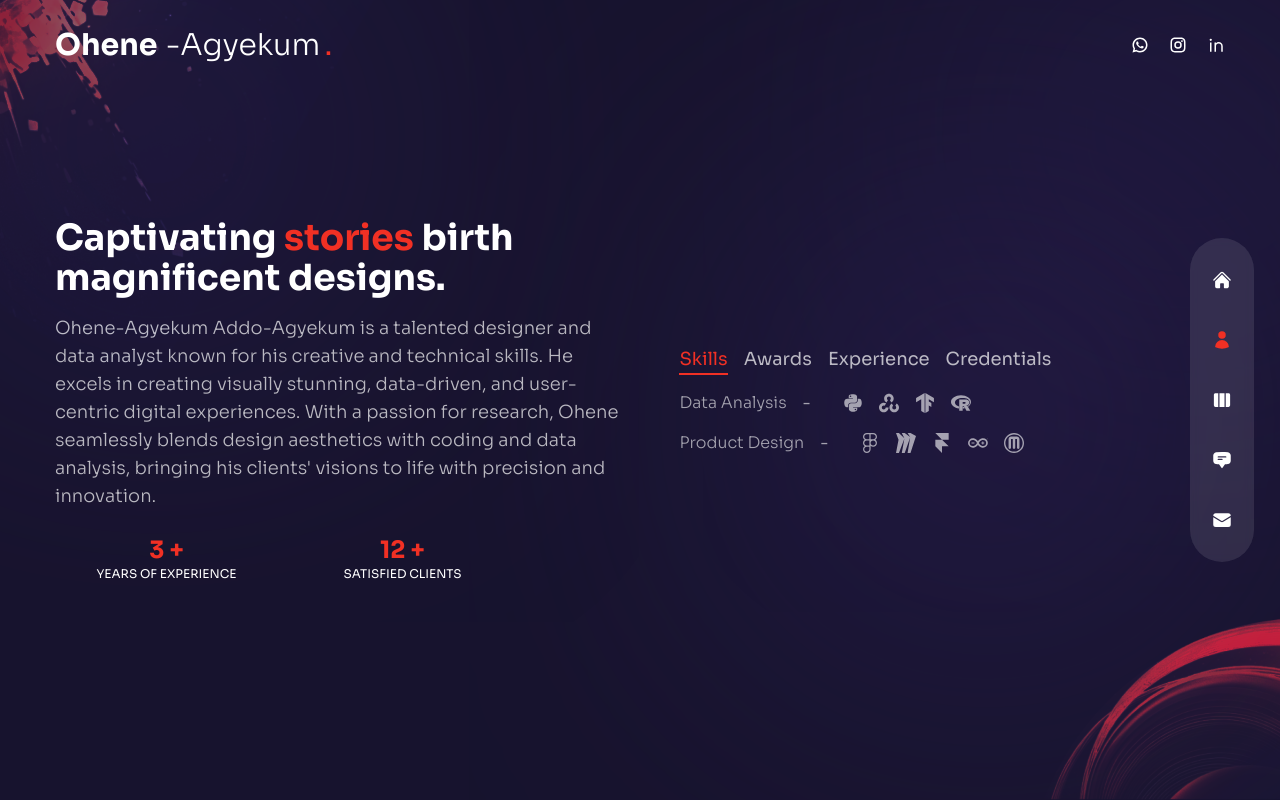
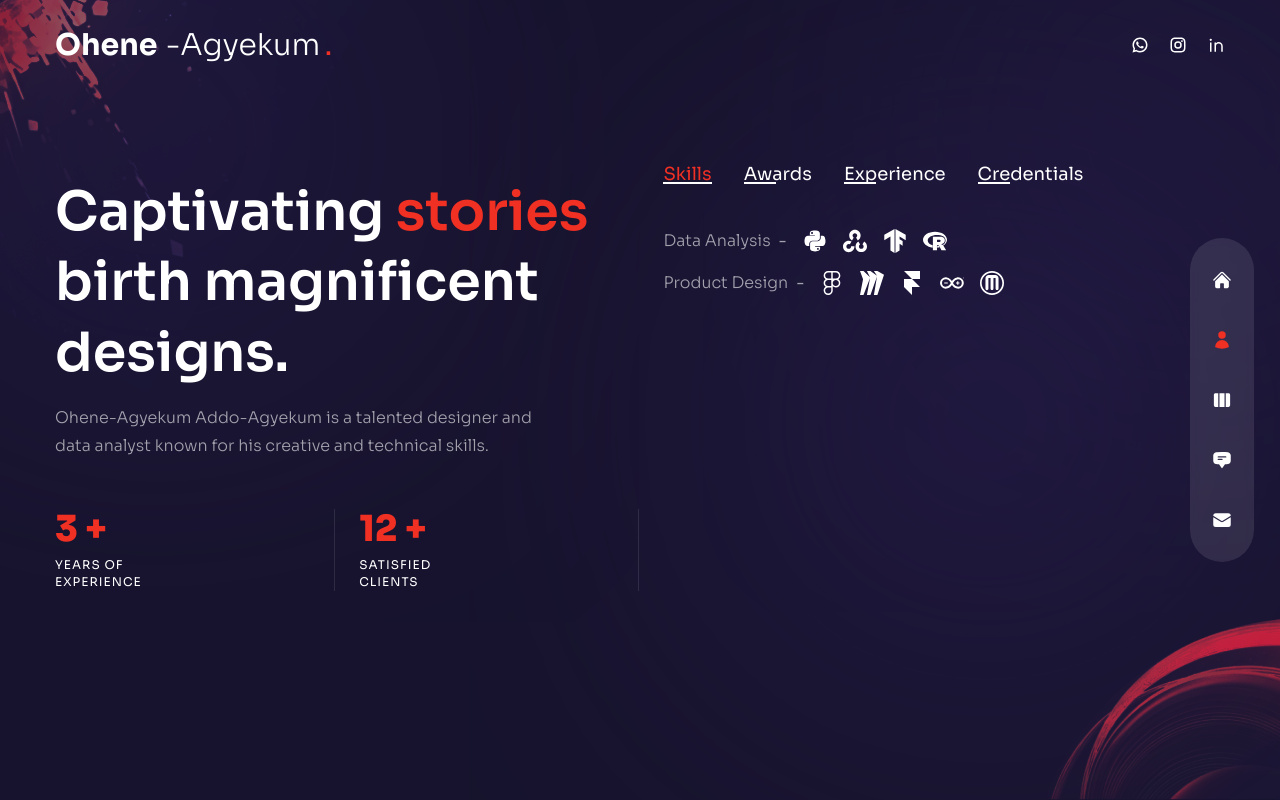
Before and after one commit to ibrahzizo360/my-portfolio, a Next.js app: page /about in a window 1280 px wide. Built offline with nearby package versions, Linux system fonts and the light colour scheme.

Commit message:
minor fix

```diff
--- a/components/Avatar.js
+++ b/components/Avatar.js
@@ -1,15 +1,17 @@
 import Image from "next/image";
 
-
 const Avatar = () => {
-  return <div className="hidden xl:flex xl:max-w-none">
-    <Image src={'/ohene.png'}
-    width={807}
-    height={748}
-    alt=''
-    className="translate-z-0 w-full h-full"
-    />
-  </div>;
+  return (
+    <div className="hidden xl:flex xl:max-w-none">
+      <Image
+        src={"/avatar_ai.png"}
+        width={807}
+        height={748}
+        alt=""
+        className="translate-z-0 w-full h-full"
+      />
+    </div>
+  );
 };
 
 export default Avatar;
--- a/components/TestimonialSlider.js
+++ b/components/TestimonialSlider.js
@@ -1,28 +1,27 @@
 // testimonial data
 const testimonialData = [
   {
-    image: '/t-avt-1.png',
-    name: 'Amina Kone',
-    position: 'Customer',
+    image: "/t-avt-1.png",
+    name: "Amina Kone",
+    position: "Customer",
     message:
-      'The service was exceptional and the product exceeded my expectations. I will definitely recommend it to others!',
+      "The service was exceptional and the product exceeded my expectations. I will definitely recommend it to others!",
   },
   {
-    image: '/t-avt-2.png',
-    name: 'Kwame Mensah',
-    position: 'Customer',
+    image: "/t-avt-2.png",
+    name: "Kwame Mensah",
+    position: "Customer",
     message:
-      'A truly remarkable experience! The team was professional and attentive to all my needs.',
+      "A truly remarkable experience! The team was professional and attentive to all my needs.",
   },
   {
-    image: '/t-avt-3.png',
-    name: 'Fatima Diallo',
-    position: 'Customer',
+    image: "/t-avt-3.png",
+    name: "Fatima Diallo",
+    position: "Customer",
     message:
-      'I am thoroughly impressed with the quality and efficiency of the service. Thank you for making my experience memorable.',
+      "I am thoroughly impressed with the quality and efficiency of the service. Thank you for making my experience memorable.",
   },
 ];
-
 
 // data
 const workSlides = {
@@ -30,40 +29,40 @@ const workSlides = {
     {
       images: [
         {
-          title: 'title',
-          path: '/thumb1.jpg',
+          title: "title",
+          path: "/thumb1.jpg",
         },
         {
-          title: 'title',
-          path: '/thumb2.jpg',
+          title: "title",
+          path: "/thumb2.jpg",
         },
         {
-          title: 'title',
-          path: '/thumb3.jpg',
+          title: "title",
+          path: "/thumb3.jpg",
         },
         {
-          title: 'title',
-          path: '/thumb4.jpg',
+          title: "title",
+          path: "/thumb4.jpg",
         },
       ],
     },
     {
       images: [
         {
-          title: 'title',
-          path: '/thumb4.jpg',
+          title: "title",
+          path: "/thumb4.jpg",
         },
         {
-          title: 'title',
-          path: '/thumb1.jpg',
+          title: "title",
+          path: "/thumb1.jpg",
         },
         {
-          title: 'title',
-          path: '/thumb2.jpg',
+          title: "title",
+          path: "/thumb2.jpg",
         },
         {
-          title: 'title',
-          path: '/thumb3.jpg',
+          title: "title",
+          path: "/thumb3.jpg",
         },
       ],
     },
@@ -71,72 +70,90 @@ const workSlides = {
 };
 
 //import swiper react componenets
-import {Swiper, SwiperSlide} from 'swiper/react';
+import { Swiper, SwiperSlide } from "swiper/react";
 
 //import swiper  styles
-import 'swiper/css';
-import 'swiper/css/pagination';
-import 'swiper/css/navigation';
+import "swiper/css";
+import "swiper/css/pagination";
+import "swiper/css/navigation";
 
 // import required modules
-import { Navigation, Pagination } from 'swiper';
+import { Navigation, Pagination } from "swiper";
 
 //framer motion
-import { motion } from 'framer-motion';
-import { fadeIn } from '../variants';
-import Image from 'next/image';
+import { motion } from "framer-motion";
+import { fadeIn } from "../variants";
+import Image from "next/image";
 
-import {FaQuoteLeft} from 'react-icons/fa';
+import { FaQuoteLeft } from "react-icons/fa";
 
 const TestimonialSlider = () => {
-  return <Swiper
+  return (
+    <Swiper
       navigation={true}
       pagination={{
-    clickable : true,
+        clickable: true,
       }}
       modules={[Navigation, Pagination]}
-  className='h-[400px]'
+      className="h-[400px]"
     >
-    {
-      testimonialData.map((person, index) => {
-        return <SwiperSlide key={index}>
-          <div className='flex flex-col items-center md:flex-row gap-x-8 h-full
-          px-16'>
+      {testimonialData.map((person, index) => {
+        return (
+          <SwiperSlide key={index}>
+            <div
+              className="flex flex-col items-center md:flex-row gap-x-8 h-full
+          xs:px-16 px-10"
+            >
               {/* avatar, name, position */}
-            <div className='w-full max-w-[300px] flex flex-col xl:justify-center
-            items-center relative mx-auto xl:mx-0'>
-              <div className='flex flex-col justify-center text-center'>
+              <div
+                className="w-full max-w-[300px] flex flex-col xl:justify-center
+            items-center relative mx-auto xl:mx-0"
+              >
+                <div className="flex flex-col justify-center text-center">
                   {/* avatar */}
-                <div className='mb-2 mx-auto'>
-                  <Image src={person.image} width={100} height={100} className='rounded-full'/>
+                  <div className="mb-2 mx-auto">
+                    <Image
+                      src={person.image}
+                      width={100}
+                      height={100}
+                      className="rounded-full"
+                    />
                   </div>
                   {/* name */}
-                <div className='text-lg'>{person.name}</div>
+                  <div className="text-lg">{person.name}</div>
                   {/* position */}
-                <div className='text-[12px] uppercase font-extralight
-                tracking-widest'>{person.position}</div>
+                  <div
+                    className="text-[12px] uppercase font-extralight
+                tracking-widest"
+                  >
+                    {person.position}
+                  </div>
                 </div>
               </div>
               {/* quote and message */}
-            <div className='flex-1 flex flex-col justify-center
+              <div
+                className="flex-1 flex flex-col justify-center
             before:w-[1px] xl:before:bg-white/20 xl:before:absolute xl:before:left-0
-            xl:before:h-[200px] relative xl:pl-20'>
+            xl:before:h-[200px] relative xl:pl-20"
+              >
                 {/* quote icon */}
-              <div className='mb-4'>
-                <FaQuoteLeft className='text-4xl xl:text-6xl text-white/20 mx-auto
-                md:mx-0'/>
+                <div className="mb-4">
+                  <FaQuoteLeft
+                    className="text-4xl xl:text-6xl text-white/20 mx-auto
+                md:mx-0"
+                  />
                 </div>
                 {/* message */}
-              <div className='xl:text-lg text-center md:text-left'>
+                <div className="xl:text-lg text-center md:text-left">
                   {person.message}
                 </div>
               </div>
             </div>
-
           </SwiperSlide>
-      })
-    }
-  </Swiper>;
+        );
+      })}
+    </Swiper>
+  );
 };
 
 export default TestimonialSlider;
--- a/pages/about/index.js
+++ b/pages/about/index.js
@@ -1,3 +1,4 @@
+// icons
 import {
   FaHtml5,
   FaCss3,
@@ -7,6 +8,7 @@ import {
   FaFigma,
   FaPython,
 } from "react-icons/fa";
+
 import {
   SiNextdotjs,
   SiFramer,
@@ -26,7 +28,7 @@ import { useState } from "react";
 import { fadeIn } from "../../variants";
 import CountUp from "react-countup";
 
-// Data
+//  data
 const aboutData = [
   {
     title: "skills",
@@ -50,7 +52,10 @@ const aboutData = [
   {
     title: "awards",
     info: [
-      { title: "UGASS Hackathon, University of Ghana - Winner", stage: "2023" },
+      {
+        title: "UGASS Hackathon, University of Ghana - Winner",
+        stage: "2023",
+      },
       {
         title: "Statsbank Hackathon, Ghana Statistical Services - Finalist",
         stage: "2023",
@@ -60,7 +65,7 @@ const aboutData = [
         stage: "2024",
       },
       {
-        title: "African Technology Forum AI Challenge, OpenAI - Participant",
+        title: "African Techology Forum AI Challenge, OpenAI - Participant",
         stage: "2024",
       },
       {
@@ -72,7 +77,10 @@ const aboutData = [
   {
     title: "experience",
     info: [
-      { title: "UX/UI Designer (Intern) - Lastmal Inc.", stage: "2021 - 2022" },
+      {
+        title: "UX/UI Designer (Intern)  -  Lastmal Inc.",
+        stage: "2021 - 2022",
+      },
       {
         title: "UX/UI Designer - Change Promotions Limited",
         stage: "2022 - 2023",
@@ -81,13 +89,19 @@ const aboutData = [
         title: "Head of Data Strategies - Atempong TV",
         stage: "2022 - 2023",
       },
-      { title: "Product Designer - Flexi Payments Inc.", stage: "2023 - 2024" },
+      {
+        title: "Product Designer - Flexi Payments Inc.",
+        stage: "2023 - 2024",
+      },
     ],
   },
   {
     title: "credentials",
     info: [
-      { title: "Google UX Design Certificate - Google Inc.", stage: "2023" },
+      {
+        title: " Google UX Design Certificate - Google Inc.",
+        stage: "2023",
+      },
       {
         title: "BSc. Statistics & Computer Science - University of Ghana",
         stage: "2024",
@@ -100,17 +114,26 @@ const About = () => {
   const [index, setIndex] = useState(0);
 
   return (
-    <div className="h-full bg-primary/30 py-16 sm:py-20 xl:py-32 text-center xl:text-left">
+    <div className="h-full bg-primary/30 py-32 text-center xl:text-left">
       <Circles />
-      <div className="container mx-auto h-full flex flex-col items-center xl:flex-row gap-y-8 gap-x-6">
-        {/* Text Section */}
-        <div className="flex-1 flex flex-col justify-center px-4 sm:px-8 xl:px-0">
+      {/* Avatar img */}
+      {/* <motion.div
+        variants={fadeIn("right", 0.2)}
+        initial="hidden"
+        animate="show"
+        exit={"hidden"}
+        className="hidden xl:flex absolute bottom-0 -left-[370px]"
+      >
+        <Avatar />
+      </motion.div> */}
+      <div className="container mx-auto h-full flex flex-col items-center xl:flex-row gap-x-6">
+        <div className="flex-1 flex flex-col justify-center">
           <motion.h2
             variants={fadeIn("right", 0.2)}
             initial="hidden"
             animate="show"
             exit={"hidden"}
-            className="text-2xl sm:text-3xl xl:text-4xl font-bold mb-4"
+            className="xs:h2 text-2xl"
           >
             Captivating <span className="text-accent">stories</span> birth
             magnificent designs.
@@ -120,75 +143,99 @@ const About = () => {
             initial="hidden"
             animate="show"
             exit={"hidden"}
-            className="text-sm sm:text-base xl:text-lg text-white/70 leading-relaxed max-w-xl mx-auto xl:mx-0 mb-6"
+            className="max-w-[500px] mx-auto xl:mx-0 mb-6 xl:mb-12 px-2 xl:px-0"
           >
             Ohene-Agyekum Addo-Agyekum is a talented designer and data analyst
-            known for his creative and technical skills. He excels in creating
-            visually stunning, data-driven, and user-centric digital
-            experiences. With a passion for research, Ohene seamlessly blends
-            design aesthetics with coding and data analysis, bringing his
-            clients' visions to life with precision and innovation.
+            known for his creative and technical skills.
           </motion.p>
-          {/* Counters */}
+          {/* counters */}
           <motion.div
             variants={fadeIn("right", 0.6)}
             initial="hidden"
             animate="show"
             exit={"hidden"}
-            className="flex justify-around max-w-xs sm:max-w-md mx-auto xl:mx-0 text-center gap-x-6"
+            className="hidden md:flex md:max-xl xl:max-w-none mx-auto xl:mx-0
+            mb-8"
           >
-            <div>
-              <div className="text-xl sm:text-2xl font-bold text-accent">
+            <div className="flex flex-1 xl:gap-x-6">
+              {/* experience */}
+              <div
+                className="relative flex-1 after:w-[1px] after:h-full
+              after:bg-white/10 after:absolute after:top-0 after:right-0"
+              >
+                <div className="text-2xl xl:text-4xl font-extrabold text-accent mb-2">
                   <CountUp start={0} end={3} duration={5} /> +
                 </div>
-              <div className="text-xs uppercase">Years of Experience</div>
+                <div
+                  className="text-xs uppercase tracking-[1px] leading-[1.4]
+                max-w-[100px]"
+                >
+                  Years of experience
                 </div>
-            <div>
-              <div className="text-xl sm:text-2xl font-bold text-accent">
+              </div>
+              {/* clients */}
+              <div
+                className="relative flex-1 after:w-[1px] after:h-full
+              after:bg-white/10 after:absolute after:top-0 after:right-0"
+              >
+                <div className="text-2xl xl:text-4xl font-extrabold text-accent mb-2">
                   <CountUp start={0} end={12} duration={5} /> +
                 </div>
-              <div className="text-xs uppercase">Satisfied Clients</div>
+                <div
+                  className="text-xs uppercase tracking-[1px] leading-[1.4]
+                max-w-[100px]"
+                >
+                  Satisfied clients
+                </div>
+              </div>
             </div>
           </motion.div>
         </div>
-
-        {/* Tabs Section */}
         <motion.div
           variants={fadeIn("left", 0.4)}
           initial="hidden"
           animate="show"
           exit={"hidden"}
-          className="flex flex-col w-full xl:max-w-[48%] px-4"
+          className="flex flex-col w-full xl:max-w-[48%] h-[480px]"
         >
-          {/* Tabs */}
-          <div className="flex justify-center xl:justify-start gap-x-4 mb-4 text-sm sm:text-base xl:text-lg">
+          <div className="flex gap-x-4 xl:gap-x-8 mx-auto xl:mx-0 mb-4">
             {aboutData.map((item, itemIndex) => (
               <div
                 key={itemIndex}
-                className={`cursor-pointer capitalize ${
-                  index === itemIndex
-                    ? "text-accent border-b-2 border-accent"
-                    : "text-white/70"
-                }`}
+                className={`${
+                  index === itemIndex &&
+                  "text-accent after:w-[100%] after:bg-accent after:transition-all after:duration-300"
+                } cursor-pointer capitalize xl:text-lg relative after:w-8 after:h-[2px] after:bg-white after:absolute after:bottom-1 after:left-0`}
                 onClick={() => setIndex(itemIndex)}
               >
                 {item.title}
               </div>
             ))}
           </div>
-          {/* Tab Content */}
-          <div className="flex flex-col gap-y-4 items-center xl:items-start text-white/60">
-            {aboutData[index].info.map((item, itemIndex) => (
+          <div
+            className=" py-2 xl:py-6 flex flex-col gap-y-2
+          xl:gap-y-4 items-center xl:items-start"
+          >
+            {aboutData[index].info.map((item, itemIndex) => {
+              return (
                 <div
                   key={itemIndex}
-                className="flex flex-col md:flex-row items-center gap-x-4 text-sm sm:text-base"
+                  className="flex-1 flex flex-col md:flex-row max-w-max gap-x-2
+                items-center text-white/60"
                 >
-                <div className="font-light">{item.title}</div>
-                <div className="hidden md:block">-</div>
+                  {/* title */}
+                  <div className="font-light mb-2 md:mb-0">{item.title}</div>
+                  <div className="hidden md:flex">-</div>
                   <div>{item.stage}</div>
-                <div className="flex gap-x-4 text-xl">{item.icons}</div>
+                  <div className="flex gap-x-4">
+                    {/* icons */}
+                    {item.icons?.map((icon, itemIndex) => {
+                      return <div className="text-2xl text-white">{icon}</div>;
+                    })}
                   </div>
-            ))}
+                </div>
+              );
+            })}
           </div>
         </motion.div>
       </div>
--- a/pages/index.js
+++ b/pages/index.js
@@ -8,15 +8,21 @@ const Home = () => {
   return (
     <div className="bg-primary/60 h-full">
       {/* text */}
-      <div className="w-full h-full bg-gradient-to-r from-primary/10 via-black/30 to-black/10">
-        <div className="text-center flex flex-col justify-center xs:pt-20 sm:pt-28 md:pt-40 xl:pt-40 xl:text-left h-full container mx-auto">
+      <div
+        className="w-full h-full bg-gradient-to-r from-primary/10 via-black/30
+    to-black/10"
+      >
+        <div
+          className="text-center flex flex-col justify-center xl:pt-40
+      xl:text-left h-full container mx-auto"
+        >
           {/* title */}
           <motion.h1
             variants={fadeIn("down", 0.2)}
             initial="hidden"
             animate="show"
             exit="hidden"
-            className="text-3xl xs:text-2xl sm:text-4xl md:text-5xl xl:text-6xl font-bold leading-tight"
+            className="h1"
           >
             Manifesting ideas <br /> in the{" "}
             <span className="text-accent">Digital World</span>
@@ -27,16 +33,11 @@ const Home = () => {
             initial="hidden"
             animate="show"
             exit="hidden"
-            className="text-sm xs:text-xs sm:text-base md:text-lg max-w-xs xs:max-w-sm sm:max-w-md xl:max-w-xl mx-auto xl:mx-0 mb-5 xl:mb-7"
+            className="max-w-sm xl:max-w-xl mx-auto xl:mx-0 mb-10 xl:mb-7"
           >
             Ohene-Agyekum Addo-Agyekum is a talented and passionate designer and
             data analyst renowned for his creative prowess and technical
-            expertise. With a keen interest in research, he excels at crafting
-            visually stunning and functional digital experiences that are
-            data-driven and user-centric. Ohene's unique ability to seamlessly
-            blend design aesthetics with coding and data analysis allows him to
-            bring his clients&apos; visions to life with precision and
-            innovation.
+            expertise.
           </motion.p>
           {/* button */}
           <div className="flex justify-center xl:hidden relative">
@@ -54,9 +55,12 @@ const Home = () => {
         </div>
       </div>
       {/* image */}
-      <div className="relative w-full h-full">
+      <div className="w-[1200px] h-full absolute right-0 bottom-0">
         {/* bg img */}
-        <div className="bg-none xl:bg-explosion xl:bg-cover xl:bg-right xl:bg-no-repeat w-full h-full absolute mix-blend-color-dodge translate-z-0"></div>
+        <div
+          className="bg-none xl:bg-explosion xl:bg-cover xl:bg-right
+       xl:bg-no-repeat w-full h-full absolute mix-blend-color-dodge translate-z-0"
+        ></div>
         {/* particles */}
         <ParticlesContainer />
         {/* avatar img */}
@@ -66,7 +70,8 @@ const Home = () => {
           animate="show"
           exit="hidden"
           transition={{ duration: 1, ease: "easeInOut" }}
-          className="w-40 h-40 xs:w-48 xs:h-48 sm:w-60 sm:h-60 lg:w-[707px] lg:h-[678px] absolute -bottom-16 sm:-bottom-20 lg:bottom-0 lg:right-[8%]"
+          className="w-full h-full max-w-[707px] max-h-[678px] absolute -bottom-32
+       lg:bottom-0 lg:right-[8%]"
         >
           <Avatar />
         </motion.div>
--- a/pages/work/index.js
+++ b/pages/work/index.js
@@ -1,48 +1,52 @@
-import {motion} from 'framer-motion'
-import Circles from '../../components/Circles';
-import Bulb from '../../components/Bulb'
-import WorkSlider from '../../components/WorkSlider'
-import { fadeIn } from '../../variants';
+import { motion } from "framer-motion";
+import Circles from "../../components/Circles";
+import Bulb from "../../components/Bulb";
+import WorkSlider from "../../components/WorkSlider";
+import { fadeIn } from "../../variants";
 
 const Work = () => {
-  return <div className='h-full bg-primary/30 py-36 flex items-center'>
+  return (
+    <div className="h-full bg-primary/30 py-36 flex items-center">
       <Circles />
-    <div className='container mx-auto'>
-      <div className='flex flex-col xl:flex-row gap-x-8'>
+      <div className="container mx-auto">
+        <div className="flex flex-col xl:flex-row gap-x-8">
           {/* text */}
-        <div className='text-center flex xl:w-[30vw] flex-col lg:text-left
-        mb-4 xl:mb-0'>
+          <div
+            className="text-center flex xl:w-[30vw] flex-col lg:text-left
+        mb-4 xl:mb-0"
+          >
             <motion.h2
-          variants={fadeIn('up', 0.2)}
-          initial='hidden'
-          animate='show'
-          exit={'hidden'}
-          className='h2 xl:mt-8'>
-            My Work <span className='text-accent'>.</span>
+              variants={fadeIn("up", 0.2)}
+              initial="hidden"
+              animate="show"
+              exit={"hidden"}
+              className="h2 xl:mt-8"
+            >
+              My Work <span className="text-accent">.</span>
             </motion.h2>
             <motion.p
-          variants={fadeIn('up', 0.4)}
-          initial='hidden'
-          animate='show'
-          exit={'hidden'}
-          className='mb-4 max-w-[400px] mx-auto lg:mx-0'>
-          lorem-ipsum dolor sit amet, consectetur adipiscing elit. Nulla quam
-          lorem-ipsum dolor sit amet, consectetur adipiscing elit. Nulla quam
-          </motion.p>
+              variants={fadeIn("up", 0.4)}
+              initial="hidden"
+              animate="show"
+              exit={"hidden"}
+              className="mb-4 max-w-[400px] mx-auto lg:mx-0"
+            ></motion.p>
           </div>
           {/* slider */}
           <motion.div
-        variants={fadeIn('down', 0.6)}
-        initial='hidden'
-        animate='show'
-        exit={'hidden'}
-        className='w-full xl:max-w-[65%]'>
+            variants={fadeIn("down", 0.6)}
+            initial="hidden"
+            animate="show"
+            exit={"hidden"}
+            className="w-full xl:max-w-[65%]"
+          >
             <WorkSlider />
           </motion.div>
         </div>
       </div>
       <Bulb />
-  </div>;
+    </div>
+  );
 };
 
 export default Work;
```
Lines whose indentation alone changed are shown as unchanged.
